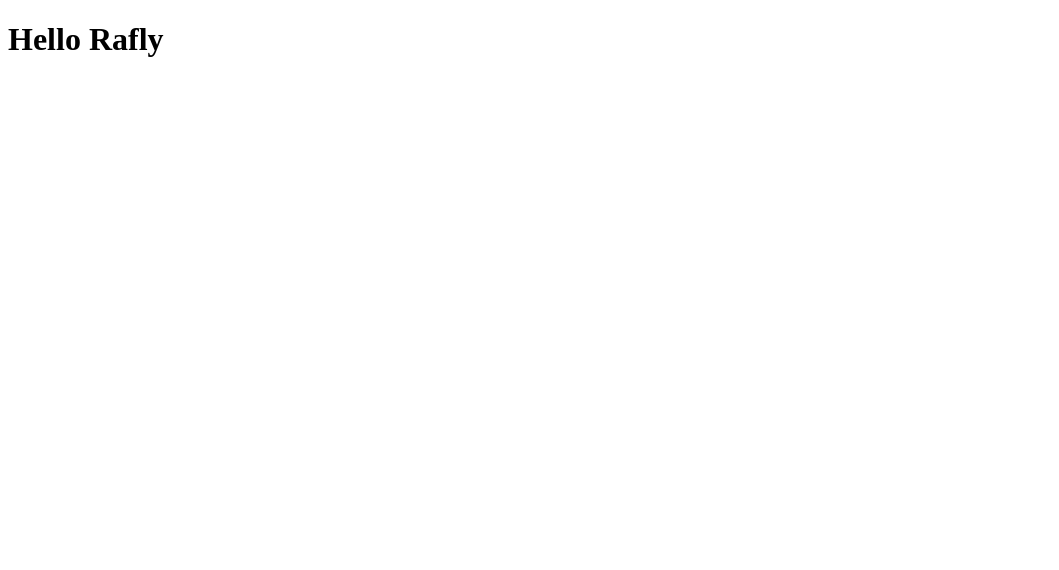
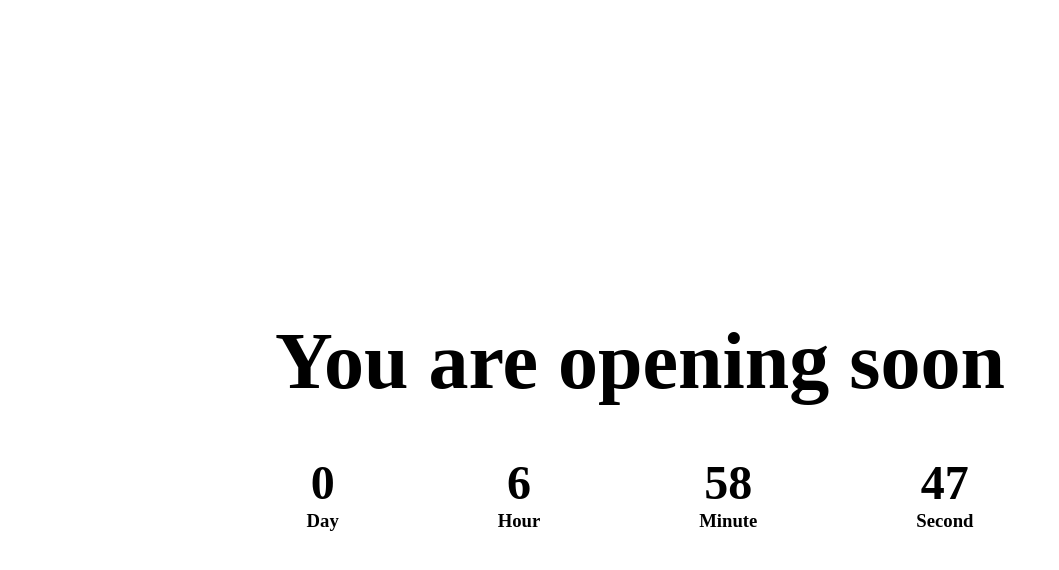
Before and after one commit to cryptoboy17/cryptoboy17.github.io, a plain HTML site: page index.html in a window 1280 px wide. Shown: the whole page, without its empty margins (0-1059 px from the left). Drawn offline with Linux system fonts and the light colour scheme.

Commit message:
tambahan file dan sedikit modifikasi

```diff
--- /dev/null
+++ b/app.js
@@ -0,0 +1,31 @@
+const countDown = () => {
+    const countDate = new Date('Nov 22, 2021, 23:52:00').getTime();
+    const now = new Date().getTime()
+    const gap = countDate - now;
+    let random = "Selamat Ulang tahun"
+
+    // How the fuck does time work?
+    const second = 1000;
+    const minute = second * 60;
+    const hour = minute * 60;
+    const day = hour * 24;
+
+    // Calculate the shit
+    const textDay = Math.floor(gap / day);
+    const textHour = Math.floor((gap % day) / hour);
+    const textMinute = Math.floor((gap % hour) / minute);
+    const textSecond = Math.floor((gap % minute) / second);
+
+    document.querySelector('.countdown__day--day').innerHTML = textDay
+    document.querySelector('.countdown__hour--hour').innerHTML = textHour
+    document.querySelector('.countdown__minute--minute').innerHTML = textMinute
+    document.querySelector('.countdown__second--second').innerHTML = textSecond
+
+    console.log(gap)
+
+    if (gap < 1000) {
+        clearInterval(time)
+    }
+}
+
+const time = setInterval(countDown, 1000)
--- a/index.html
+++ b/index.html
@@ -4,9 +4,36 @@
     <meta charset="UTF-8">
     <meta http-equiv="X-UA-Compatible" content="IE=edge">
     <meta name="viewport" content="width=device-width, initial-scale=1.0">
-    <title>Document</title>
+    <title>Special Day</title>
+
+    <link rel="stylesheet" href="style.css">
 </head>
 <body>
-  <h1>Hello Rafly</h1>
+  <section class="coming-soon">
+      <main>
+          <h2>You are opening soon</h2>
+          <div class="countdown">
+            <div class="countdown__day">
+                <h3 class="countdown__day--day">Time</h3>
+                <h3>Day</h3>
+            </div>
+                <div class="countdown__hour">
+                    <h3 class="countdown__hour--hour">Time</h3>
+                    <h3>Hour</h3>
+                </div>
+                <div class="countdown__minute">
+                    <h3 class="countdown__minute--minute">Time</h3>
+                    <h3>Minute</h3>
+                </div>
+                <div class="countdown__second">
+                    <h3 class="countdown__second--second">Time</h3>
+                    <h3>Second</h3>
+                </div>
+            </div>
+      </main>
+  </section>
+
+
+  <script src="./app.js"></script>
 </body>
 </html>
--- /dev/null
+++ b/style.css
@@ -0,0 +1,43 @@
+* {
+    margin: 0;
+    padding: 0;
+    box-sizing: border-box;
+}
+
+:root {
+    --backgroundColor: rgba(246, 241, 209);
+    --colorShadeA: rgb(106, 163, 137);
+    --colorShadeB: rgb(121, 186, 156);
+    --colorShadeC: rgb(150, 232, 195);
+    --colorShadeD: rgb(187, 232, 211);
+    --colorShadeE: rgb(205, 255, 232);
+}
+
+
+.coming-soon {
+    min-height: 100vh;
+    display: flex;
+    align-items: center;
+    justify-content: center;
+    flex-direction: column;
+}
+
+
+.countdown {
+    display: flex;
+    justify-content: space-around;
+    text-align: center;
+}
+
+.countdown__day--day,
+.countdown__hour--hour,
+.countdown__minute--minute,
+.countdown__second--second {
+    font-size: 3rem;
+}
+
+h2 {
+    font-size: 5rem;
+    font-weight: bold;
+    padding: 3rem;
+}
```
